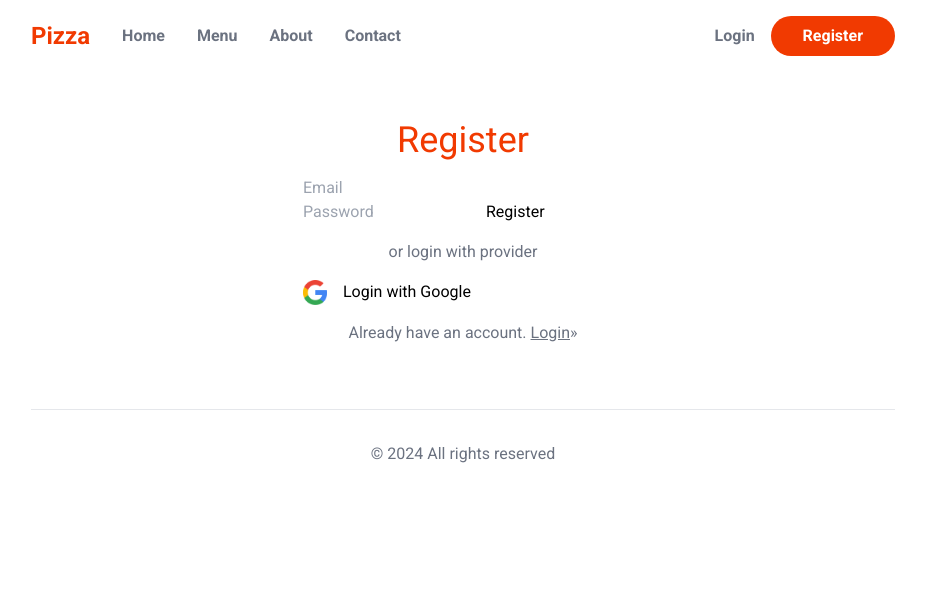
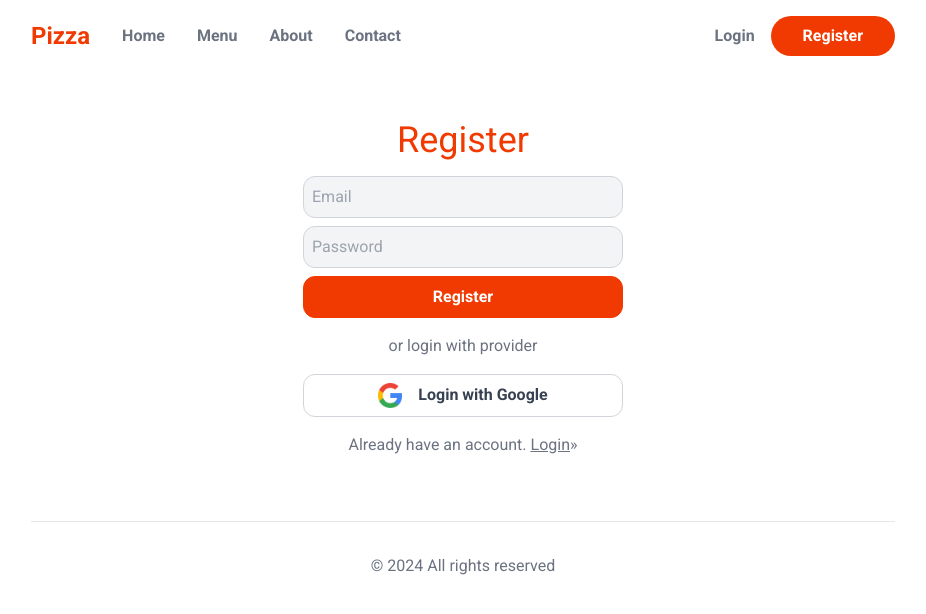
Before and after one commit to parthy007/pizzasite, a Next.js app: page /register in a window 1280 px wide. Shown: the top 614 px of the page, without its empty margins (177-1103 px from the left). Built offline with nearby package versions, Linux system fonts and the light colour scheme; no server answers.

Commit message:
added global input styles

```diff
--- a/src/app/globals.css
+++ b/src/app/globals.css
@@ -6,3 +6,46 @@ section.hero {
   @apply grid;
   grid-template-columns: 0.4fr 0.6fr;
 }
+
+input[type="email"],
+input[type="text"],
+input[type="tel"],
+input[type="password"] {
+  @apply block mb-2 p-2 w-full rounded-xl;
+  @apply bg-gray-100 border border-gray-300;
+}
+
+input[type="email"]:disabled,
+input[type="tel"]:disabled,
+input[type="text"]:disabled,
+input[type="password"]:disabled {
+  @apply bg-gray-300 cursor-not-allowed border-none text-gray-500;
+}
+
+button {
+  @apply block w-full text-gray-700 font-bold;
+  @apply border border-gray-300 rounded-xl px-6 py-2;
+}
+
+label {
+  @apply text-gray-500 text-sm;
+}
+label + input {
+  margin-top: -2px;
+}
+
+div.tabs > * {
+  @apply bg-gray-300 text-gray-500 px-4 py-2 rounded-full;
+}
+div.tabs > *.active {
+  @apply bg-primary text-white;
+}
+
+button[type="submit"],
+.submit {
+  @apply border-primary bg-primary text-white;
+}
+button[type="submit"]:disabled,
+.submit:disabled {
+  @apply bg-red-400 cursor-not-allowed;
+}
```
